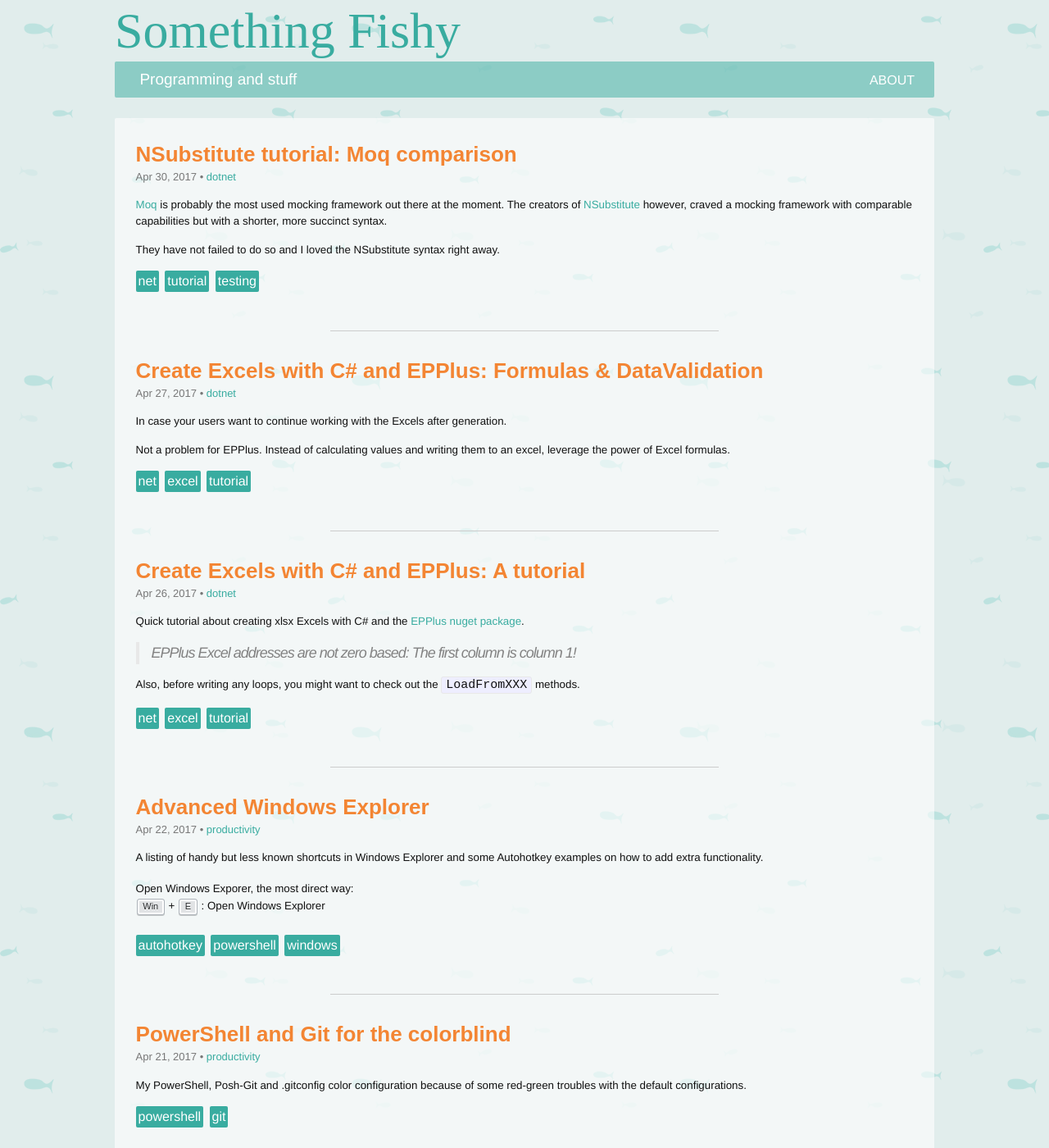
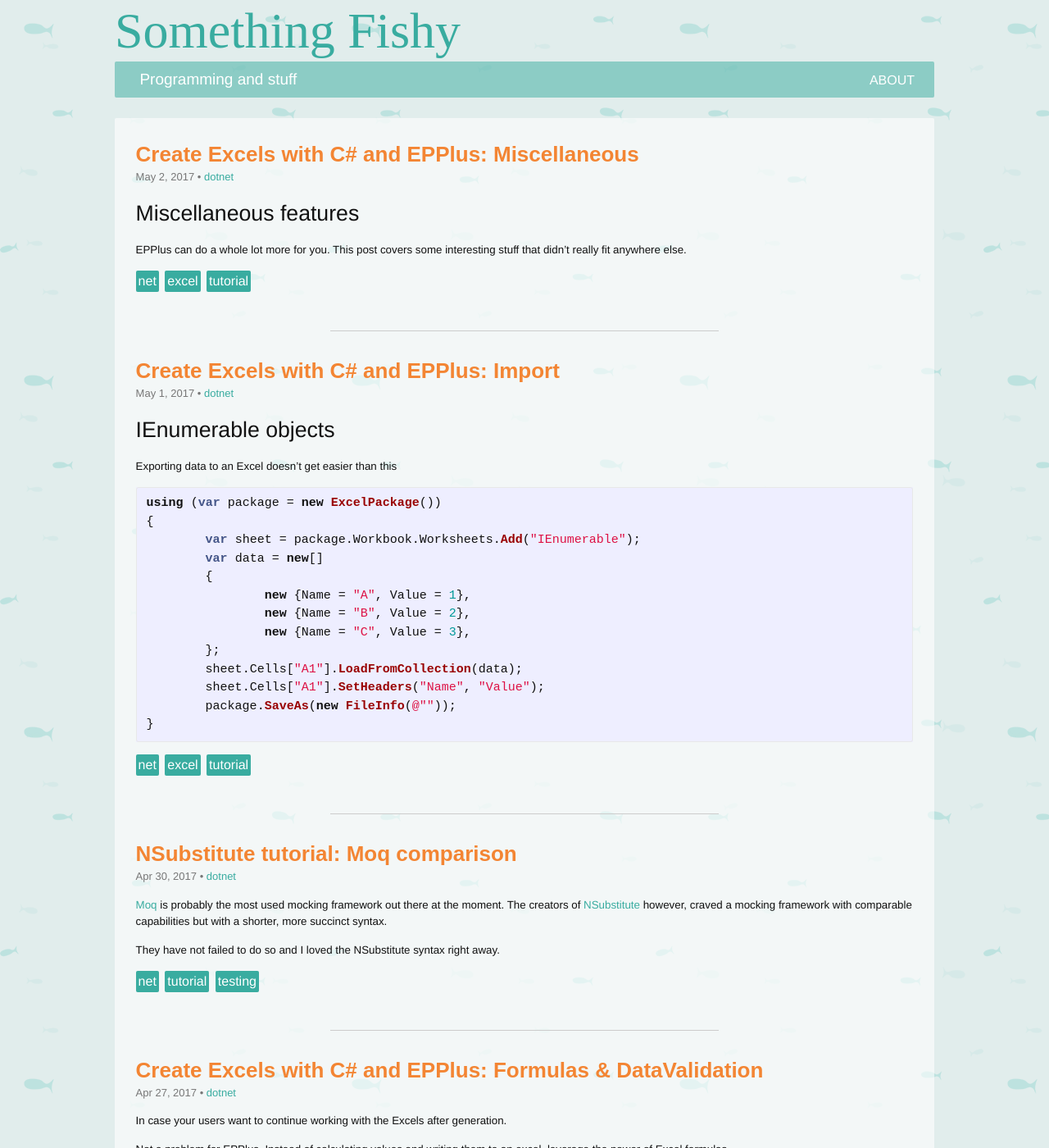
Before and after one commit to Laoujin/bliki, a Jekyll site: the page built from index.md, in a window 1280 px wide and 1400 px high. Shown: the whole window at 82% size. Built offline with Jekyll 4.4.1, drawn with Linux system fonts in a browser that asks for light colours; some web fonts are replaced; some of the changed text lies outside the part shown.

Commit message:
excels: import & misc

````diff
--- a/_posts/2017-04-26-create-xlsx-excel-with-epplus-csharp.md
+++ b/_posts/2017-04-26-create-xlsx-excel-with-epplus-csharp.md
@@ -15,6 +15,7 @@ C# and the [EPPlus nuget package][epplus-nuget].
 > EPPlus Excel addresses are not zero based: The first column is column 1!
 
 Also, before writing any loops, you might want to check out the `LoadFromXXX` methods.
+They are explained in depth in part 3 Import.
 
 <!--more-->
 
@@ -259,88 +260,5 @@ using (var package = new ExcelPackage())
 }
 ```
 
-Miscellaneous
--------------
-
-```c#
-// Set workbook properties like title, author, company, ...
-OfficeProperties props = package.Workbook.Properties;
-
-// Modify column props: AutoFit(), Hidden, ...
-var colE = package.Workbook.Worksheets.First().Column(5);
-```
-
-**Printing**:
-```c#
-using (var package = new ExcelPackage())
-{
-	var sheet = package.Workbook.Worksheets.Add("Printing");
-	sheet.Cells["A1"].Value = "Check the print preview (Ctrl+P)";
-
-	var header = sheet.HeaderFooter.OddHeader;
-	// &24: Font size
-	// &U: Underlined
-	// &"": Font name
-	header.CenteredText = "&24&U&\"Arial,Regular Bold\" YourTitle";
-	header.RightAlignedText = ExcelHeaderFooter.CurrentDate;
-	header.LeftAlignedText = ExcelHeaderFooter.SheetName;
-
-	ExcelHeaderFooterText footer = sheet.HeaderFooter.OddFooter;
-	footer.RightAlignedText = $"Page {ExcelHeaderFooter.PageNumber} of {ExcelHeaderFooter.NumberOfPages}";
-	footer.CenteredText = ExcelHeaderFooter.SheetName;
-	footer.LeftAlignedText = ExcelHeaderFooter.FilePath + ExcelHeaderFooter.FileName;
-
-	sheet.PrinterSettings.RepeatRows = sheet.Cells["1:2"];
-	sheet.PrinterSettings.RepeatColumns = sheet.Cells["A:G"];
-
-	sheet.View.PageLayoutView = true;
-
-	package.SaveAs(new FileInfo(@""));
-}
-```
-
-
-**Comments &amp; RichText**:
-```c#
-using (var package = new ExcelPackage())
-{
-	var sheet = package.Workbook.Worksheets.Add("");
-
-	var comment = sheet.Cells["A1"].AddComment("Bold title:\r\n", "evil corp");
-	comment.Font.Bold = true;
-	var rt = comment.RichText.Add("Unbolded subtext");
-	rt.Bold = false;
-	comment.AutoFit = true;
-
-	// A more extensive example can be found in Sample6.cs::AddComments of the official examples project
-	// TODO: With Codeplex shutting down, once they've moved to GitHub, add url to Sample6 here
-
-	package.SaveAs(new FileInfo(@""));
-}
-```
-
-
-**Converting indexes and ranges**:
-```c#
-[Test]
-public void ConvertingIndexesAndAddresses()
-{
-	Assert.That(ExcelCellBase.GetAddress(1, 1), Is.EqualTo("A1"));
-	Assert.That(ExcelCellBase.IsValidCellAddress("A5"), Is.True);
-
-	Assert.That(ExcelCellBase.GetFullAddress("MySheet", "A1:A3"), Is.EqualTo("'MySheet'!A1:A3"));
-
-	Assert.That(ExcelCellBase.TranslateToR1C1("AB23", 0, 0), Is.EqualTo("R[23]C[28]"));
-	Assert.That(ExcelCellBase.TranslateFromR1C1("R23C28", 0, 0), Is.EqualTo("$AB$23"));
-}
-```
-
-[The project code][github-project] also contains additional examples with
-
-- Rich text
-- Adding comments
-- Workbook & sheet protection from user editing
-
-
 [epplus-nuget]: https://www.nuget.org/packages/EPPlus/
 [github-project]: https://github.com/be-pongit/EPPlusTutorial
--- /dev/null
+++ b/_posts/2017-05-01-create-xlsx-excel-with-epplus-csharp-import.md
@@ -0,0 +1,120 @@
+---
+layout: post
+title:  "Create Excels with C# and EPPlus: Import"
+date:   2017-05-01 12:00:00 +0200
+categories: dotnet
+tags: [net,excel,tutorial]
+permalink: /nuget/epplus/tutorial-part-3
+---
+
+{% include toc title="Excel series: Part 3" icon="file-excel-o" %}
+
+# IEnumerable objects
+
+Exporting data to an Excel doesn't get easier than this
+
+```c#
+using (var package = new ExcelPackage())
+{
+	var sheet = package.Workbook.Worksheets.Add("IEnumerable");
+	var data = new[]
+	{
+		new {Name = "A", Value = 1},
+		new {Name = "B", Value = 2},
+		new {Name = "C", Value = 3},
+	};
+	sheet.Cells["A1"].LoadFromCollection(data);
+	sheet.Cells["A1"].SetHeaders("Name", "Value");
+	package.SaveAs(new FileInfo(@""));
+}
+```
+
+<!--more-->
+
+Which would result in the following xlsx.
+
+|   | A     | B        |
+|---|-------|----------|
+| 1 | Name  | Value    |
+| 2 | A     | 1        |
+| 3 | B     | 2        |
+| 4 | C     | 3        |
+{: .table-excel}
+
+There are overloads for
+- Writing headers or not
+- `TableStyles`: Style the table in one of the predefined formats
+- `BindingFlags` + `MemberInfo`: Allow you to export specific (private) fields
+
+The pretty blue background for the header is done with an extension method.
+The LoadFromXXX methods do not set any header styling themselves.
+
+```c#
+public static void SetHeaders(this ExcelRangeBase cell, params string[] headers)
+{
+	foreach (string text in headers)
+	{
+		cell.Value = text;
+		cell.Style.Font.Bold = true;
+		cell.Style.Fill.PatternType = ExcelFillStyle.Solid;
+		cell.Style.Fill.BackgroundColor.SetColor(Color.DarkBlue);
+		cell.Style.Font.Color.SetColor(Color.White);
+
+		cell = cell.Offset(0, 1);
+	}
+}
+```
+
+
+**LoadFromArrays**:
+
+```c#
+using (var package = new ExcelPackage())
+{
+	var sheet = package.Workbook.Worksheets.Add("Arrays");
+	var data = new[]
+	{
+		new[] {"A1", "B1", "C1"},
+		new[] {"A2", "B2", "C3"},
+	};
+	sheet.Cells["A1"].LoadFromArrays(data);
+	package.SaveAs(new FileInfo(BinDir.GetPath()));
+}
+```
+
+
+
+# CSV file
+
+```c#
+using (var package = new ExcelPackage())
+{
+	var sheet = package.Workbook.Worksheets.Add("CSV");
+	var file = new FileInfo(BinDir.GetPath("LoadFromText.csv"));
+
+	var format = new ExcelTextFormat()
+	{
+		Delimiter = ',',
+		Culture = CultureInfo.InvariantCulture,
+
+		// Escape character for values containing the Delimiter
+		// ex: "A,Name",1 --> two cells, not three
+		TextQualifier = '"'
+
+		// Other properties
+		// EOL, DataTypes, Encoding, SkipLinesBeginning/End
+	};
+	sheet.Cells["A1"].LoadFromText(file, format);
+	package.SaveAs(new FileInfo(BinDir.GetPath()));
+}
+```
+
+
+
+# DataReader &amp; DataTable
+
+In case you ever need it, it's there :)
+
+```c#
+sheet.Cells["A1"].LoadFromDataTable(new DataTable());
+```
--- /dev/null
+++ b/_posts/2017-05-02-create-xlsx-excel-with-epplus-csharp-miscellaneous.md
@@ -0,0 +1,103 @@
+---
+layout: post
+title:  "Create Excels with C# and EPPlus: Miscellaneous"
+date:   2017-05-02 00:00:00 +0000
+categories: dotnet
+tags: [net,excel,tutorial]
+permalink: /nuget/epplus/tutorial-part-4
+---
+
+{% include toc title="Excel series: Part 4" icon="file-excel-o" %}
+
+# Miscellaneous features
+
+EPPlus can do a whole lot more for you. This post covers some interesting stuff that didn't really fit anywhere else.
+
+<!--more-->
+
+```c#
+// Set workbook properties like title, author, company, ...
+OfficeProperties props = package.Workbook.Properties;
+
+// Modify column props: AutoFit(), Hidden, ...
+var colE = package.Workbook.Worksheets.First().Column(5);
+```
+
+## Printing
+```c#
+using (var package = new ExcelPackage())
+{
+	var sheet = package.Workbook.Worksheets.Add("Printing");
+	sheet.Cells["A1"].Value = "Check the print preview (Ctrl+P)";
+
+	var header = sheet.HeaderFooter.OddHeader;
+	// &24: Font size
+	// &U: Underlined
+	// &"": Font name
+	header.CenteredText = "&24&U&\"Arial,Regular Bold\" YourTitle";
+	header.RightAlignedText = ExcelHeaderFooter.CurrentDate;
+	header.LeftAlignedText = ExcelHeaderFooter.SheetName;
+
+	ExcelHeaderFooterText footer = sheet.HeaderFooter.OddFooter;
+	footer.RightAlignedText = $"Page {ExcelHeaderFooter.PageNumber} of {ExcelHeaderFooter.NumberOfPages}";
+	footer.CenteredText = ExcelHeaderFooter.SheetName;
+	footer.LeftAlignedText = ExcelHeaderFooter.FilePath + ExcelHeaderFooter.FileName;
+
+	sheet.PrinterSettings.RepeatRows = sheet.Cells["1:2"];
+	sheet.PrinterSettings.RepeatColumns = sheet.Cells["A:G"];
+
+	sheet.View.PageLayoutView = true;
+
+	package.SaveAs(new FileInfo(@""));
+}
+```
+
+
+## Comments &amp; RichText
+
+Each RichText.Add() returns a new object that takes over all styling from the textobject is was invoked on
+and can then be styled separately.
+
+```c#
+using (var package = new ExcelPackage())
+{
+	var sheet = package.Workbook.Worksheets.Add("Rich Comments");
+
+	ExcelComment comment = sheet.Cells["A1"].AddComment("Bold title:\r\n", "evil corp");
+	comment.Font.Bold = true;
+	comment.AutoFit = true;
+
+	ExcelRichText rt = comment.RichText.Add("Unbolded subtext");
+	rt.Bold = false;
+	// Also rt.Color, FontName, Size, ...
+
+	// A more extensive example can be found in Sample6.cs::AddComments of the official examples project
+	// TODO: With Codeplex shutting down, once they've moved to GitHub, add url to Sample6 here
+
+	package.SaveAs(new FileInfo(@""));
+}
+```
+
+
+## Converting indexes and ranges
+
+```c#
+[Test]
+public void ConvertingIndexesAndAddresses()
+{
+	Assert.That(ExcelCellBase.GetAddress(1, 1), Is.EqualTo("A1"));
+	Assert.That(ExcelCellBase.IsValidCellAddress("A5"), Is.True);
+
+	Assert.That(ExcelCellBase.GetFullAddress("MySheet", "A1:A3"), Is.EqualTo("'MySheet'!A1:A3"));
+
+	Assert.That(ExcelCellBase.TranslateToR1C1("AB23", 0, 0), Is.EqualTo("R[23]C[28]"));
+	Assert.That(ExcelCellBase.TranslateFromR1C1("R23C28", 0, 0), Is.EqualTo("$AB$23"));
+}
+```
+
+[The project code][github-project] also contains additional examples with
+
+- Workbook & sheet protection from user editing
+- A UnitTest to generate excel with a sample LoadFromXXX with a sheet for each TableStyles enum value.
+
+[github-project]: https://github.com/be-pongit/EPPlusTutorial
````
Also changed, not shown: _drafts/2017-04-30-create-xlsx-excel-with-epplus-csharp-import.md (deleted, +0 -20 lines).
